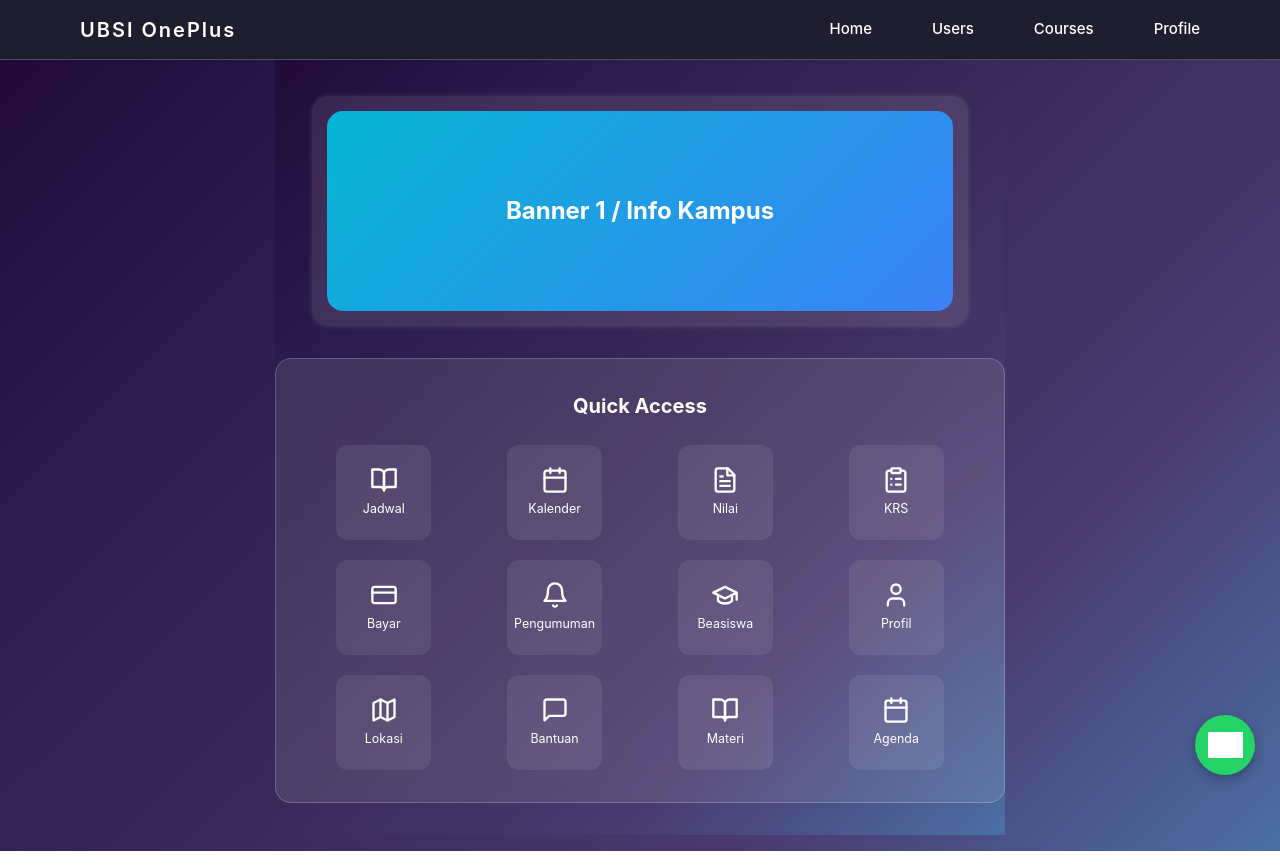
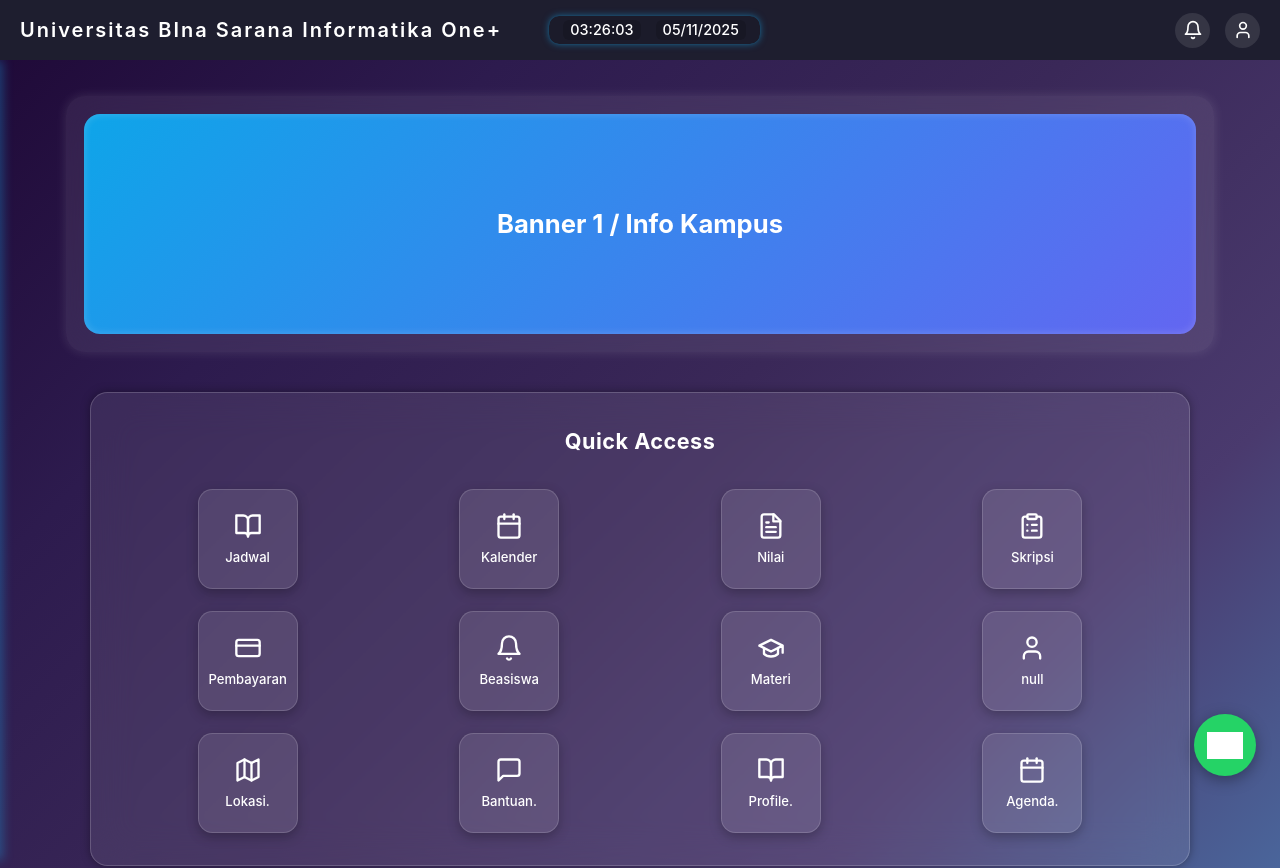
Before and after one commit to Nnatvron/Web-Kampus, a React (Vite) app: page /dashboard in a window 1280 px wide. Shown: the top 868 px of the page. Built offline with nearby package versions, Linux system fonts and the light colour scheme; sample sign-in values are in the browser's storage; grey boxes are pictures that could not be loaded.

Commit message:
initial commit......,......

```diff
--- a/src/components/Dashboard/Dashboard.css
+++ b/src/components/Dashboard/Dashboard.css
@@ -1,45 +1,25 @@
-/* Dashboard Page Styles */
+/* =========================================================
+   DASHBOARD PAGE — UI MODERN NEXACAMPUS TECHNOLOGY
+   ========================================================= */
 .dashboard-wrapper {
   min-height: 100vh;
-  background: linear-gradient(135deg, #1e0836 0%, #2d1b4e 25%, #3a2858 50%, #4a3a6e 75%, #4a6fa5 100%);
   padding-top: 80px;
+  width: 100%;
+  padding-bottom: 50px;
 }
 
-/* ========================= NAVBAR ========================= */
-.navbar {
-  background: rgba(255, 255, 255, 0.1);
-  backdrop-filter: blur(20px);
-  border-bottom: 1px solid rgba(255, 255, 255, 0.2);
-  position: sticky;
-  top: 0;
-  z-index: 100;
-}
-
-.navbar-container {
-  max-width: 1280px;
-  margin: 0 auto;
-  padding: 1rem 1.5rem;
-  display: flex;
-  justify-content: space-between;
-  align-items: center;
-}
-
-.brand-title {
-  color: white;
-  font-size: 1.5rem;
-  font-weight: 700;
-}
-
-/* ========================= SLIDER ========================= */
+/* =========================================================
+   SLIDER / BANNER
+   ========================================================= */
 .dashboard-slider-wrapper {
   overflow: hidden;
-  width: 90%;
-  margin: 0 auto 2rem auto;
-  border-radius: 1rem;
-  padding: 15px;
-  background: rgba(255, 255, 255, 0.1);
-  backdrop-filter: blur(20px);
-  box-shadow: 0 0 5px rgba(255,255,255,0.15);
+  width: 92%;
+  margin: 0 auto 2.3rem auto;
+  border-radius: 1.2rem;
+  padding: 18px;
+  background: rgba(255, 255, 255, 0.08);
+  backdrop-filter: blur(22px);
+  box-shadow: 0 0 12px rgba(255, 255, 255, 0.12);
 }
 
 .dashboard-slider {
@@ -51,128 +31,170 @@
 .slider-item {
   flex: 0 0 100%;
   min-width: 100%;
-  height: 200px;
-  background: linear-gradient(135deg, #06b6d4, #3b82f6);
+  height: 220px;
+  background: linear-gradient(135deg, #0ea5e9, #6366f1);
   display: flex;
   align-items: center;
   justify-content: center;
-  font-size: 1.5rem;
+  font-size: 1.6rem;
   color: white;
   font-weight: 700;
   border-radius: 1rem;
+  box-shadow: inset 0 0 8px rgba(255,255,255,0.18);
+  transition: 0.25s ease;
 }
 
-/* ========================= QUICK ACCESS ========================= */
+.slider-item:hover {
+  transform: scale(1.01);
+}
+
+/* =========================================================
+   QUICK ACCESS MENU
+   ========================================================= */
 .quick-access-container {
-  background: rgba(255, 255, 255, 0.1);
+  background: rgba(255, 255, 255, 0.08);
   backdrop-filter: blur(20px);
-  border-radius: 1rem;
+  border-radius: 1.1rem;
   max-width: 1100px;
   width: 100%;
-  padding: 2rem;
-  margin: 2rem auto;
-  border: 1px solid rgba(255,255,255,0.2);
+  padding: 2rem 2.3rem;
+  margin: 2.5rem auto;
+  border: 1px solid rgba(255,255,255,0.18);
+  box-shadow: 0 0 10px rgba(0,0,0,0.35);
 }
 
 .container-title {
   color: white;
   text-align: center;
-  font-size: 1.25rem;
+  font-size: 1.35rem;
   font-weight: 700;
-  margin-bottom: 1.5rem;
+  letter-spacing: 0.5px;
+  margin-bottom: 2rem;
 }
 
-/* GRID 12 ITEMS | DEFAULT: 4 kolom */
+/* GRID 12 ITEMS */
 .quick-access-grid {
   display: grid;
   grid-template-columns: repeat(4, 1fr);
-  gap: 20px;
+  gap: 22px;
   width: 100%;
   justify-items: center;
 }
 
 .quick-access-item {
-  width: 95px;
-  height: 95px;
-  background: rgba(255,255,255,0.08);
-  border-radius: 0.75rem;
+  width: 100px;
+  height: 100px;
+  background: rgba(255,255,255,0.10);
+  border-radius: 0.9rem;
   display: flex;
   flex-direction: column;
   justify-content: center;
   align-items: center;
-  transition: 0.3s;
+  transition: 0.25s ease;
   cursor: pointer;
+  box-shadow: 0 4px 12px rgba(0,0,0,0.25);
+  border: 1px solid rgba(255,255,255,0.15);
 }
 
 .quick-access-item:hover {
   background: rgba(255,255,255,0.18);
-  transform: translateY(-3px);
+  transform: translateY(-5px);
+  box-shadow: 0 6px 18px rgba(0,0,0,0.35);
 }
 
 .quick-access-icon svg {
   color: white;
-  margin-bottom: 6px;
+  margin-bottom: 8px;
+  transition: 0.2s;
+}
+
+.quick-access-item:hover svg {
+  transform: scale(1.18);
 }
 
 .quick-access-label {
   color: white;
-  font-size: 0.78rem;
+  font-size: 0.82rem;
+  font-weight: 500;
 }
 
-/* ========================= WHATSAPP BUTTON ========================= */
+/* =========================================================
+   WHATSAPP FLOATING BUTTON
+   ========================================================= */
 .wa-floating-btn {
   position: fixed;
-  right: 25px;
-  bottom: 25px;
-  width: 60px;
-  height: 60px;
+  right: 24px;
+  bottom: 24px;
+  width: 62px;
+  height: 62px;
   background: #25D366;
   border-radius: 50%;
   display: flex;
   justify-content: center;
   align-items: center;
   z-index: 999;
-  box-shadow: 0 4px 12px rgba(0,0,0,0.3);
+  box-shadow: 0 4px 15px rgba(0,0,0,0.35);
+  transition: 0.25s ease;
+}
+
+.wa-floating-btn:hover {
+  transform: scale(1.08);
 }
 
 .wa-icon {
-  width: 35px;
+  width: 36px;
   filter: brightness(0) invert(1);
 }
 
-/* ========================= TABLET ========================= */
+/* =========================================================
+   TABLET (≤1024px)
+   ========================================================= */
 @media (max-width: 1024px) {
   .quick-access-grid {
     grid-template-columns: repeat(4, 1fr);
   }
+
+  .quick-access-item {
+    width: 90px;
+    height: 90px;
+  }
 }
 
-/* ========================= MOBILE ========================= */
+/* =========================================================
+   MOBILE (≤768px)
+   ========================================================= */
 @media (max-width: 768px) {
   .quick-access-grid {
-    grid-template-columns: repeat(4, 1fr); /* 4 kolom × 3 baris */
+    gap: 18px;
   }
 
   .quick-access-item {
-    width: 80px;
-    height: 80px;
+    width: 85px;
+    height: 85px;
   }
 
   .slider-item {
-    height: 150px;
+    height: 170px;
+    font-size: 1.25rem;
   }
 }
 
-/* ========================= SMALL MOBILE ========================= */
+/* =========================================================
+   SMALL MOBILE (≤480px)
+   ========================================================= */
 @media (max-width: 480px) {
   .quick-access-item {
-    width: 70px;
-    height: 70px;
+    width: 74px;
+    height: 74px;
+  }
+
+  .quick-access-label {
+    font-size: 0.7rem;
   }
 
   .wa-floating-btn {
-    width: 50px;
-    height: 50px;
+    width: 52px;
+    height: 52px;
     right: 18px;
     bottom: 18px;
   }
@@ -180,4 +202,9 @@
   .wa-icon {
     width: 28px;
   }
+
+  .slider-item {
+    height: 150px;
+    font-size: 1.1rem;
+  }
 }
--- a/src/components/Dashboard/Dashboard.jsx
+++ b/src/components/Dashboard/Dashboard.jsx
@@ -5,7 +5,7 @@ import {
   User, BookOpen, Calendar, FileText, ClipboardList,
   CreditCard, Bell, GraduationCap, Map, MessageSquare
 } from 'lucide-react';
-import Loader from "../Loader/Loader"; // import loader
+import Loader from "../Loader/Loader";
 import './Dashboard.css';
 
 export default function Dashboard() {
@@ -14,11 +14,11 @@ export default function Dashboard() {
 
   const sliderRef = useRef(null);
   const [isHover, setIsHover] = useState(false);
-  const [loading, setLoading] = useState(true); // state loader
-  const [fadeOut, setFadeOut] = useState(false); // state untuk fade
-  const navigate = useNavigate(); // hook navigate
+  const [loading, setLoading] = useState(true);
+  const [fadeOut, setFadeOut] = useState(false);
+  const navigate = useNavigate();
 
-  // Loader effect dengan 3 detik + fade out
+  // Loader effect
   useEffect(() => {
     const timer = setTimeout(() => {
       setFadeOut(true);
@@ -75,18 +75,17 @@ export default function Dashboard() {
     { icon: <BookOpen size={28} />, label: 'Jadwal', path: '/jadwal' },
     { icon: <Calendar size={28} />, label: 'Kalender', path: '/kalender' },
     { icon: <FileText size={28} />, label: 'Nilai', path: '/nilai' },
-    { icon: <ClipboardList size={28} />, label: 'KRS', path: '/krs' },
-    { icon: <CreditCard size={28} />, label: 'Bayar', path: '/bayar' },
-    { icon: <Bell size={28} />, label: 'Pengumuman', path: '/pengumuman' },
-    { icon: <GraduationCap size={28} />, label: 'Beasiswa', path: '/beasiswa' },
-    { icon: <User size={28} />, label: 'Profil', path: '/profil' },
-    { icon: <Map size={28} />, label: 'Lokasi', path: '/lokasi' },
-    { icon: <MessageSquare size={28} />, label: 'Bantuan', path: '/bantuan' },
-    { icon: <BookOpen size={28} />, label: 'Materi', path: '/materi' },
-    { icon: <Calendar size={28} />, label: 'Agenda', path: '/agenda' },
+    { icon: <ClipboardList size={28} />, label: 'Skripsi', path: '/skripsi' },
+    { icon: <CreditCard size={28} />, label: 'Pembayaran', path: '/pembayaran' },
+    { icon: <Bell size={28} />, label: 'Beasiswa', path: '/beasiswa' },
+    { icon: <GraduationCap size={28} />, label: 'Materi', path: '/materi' },
+    { icon: <User size={28} />, label: 'null', path: '/null' },
+    { icon: <Map size={28} />, label: 'Lokasi.', path: '/lokasi' },
+    { icon: <MessageSquare size={28} />, label: 'Bantuan.', path: '/bantuan' },
+    { icon: <BookOpen size={28} />, label: 'Profile.', path: '/profile' },
+    { icon: <Calendar size={28} />, label: 'Agenda.', path: '/agenda' },
   ];
 
-  // Render loader jika loading true
   if (loading) return <Loader fadeOut={fadeOut} />;
 
   return (
@@ -116,9 +115,7 @@ export default function Dashboard() {
             <div
               className="quick-access-item"
               key={idx}
-              onClick={() => {
-                if (item.path) navigate(item.path);
-              }}
+              onClick={() => item.path && navigate(item.path)}
             >
               <div className="quick-access-icon">{item.icon}</div>
               <p className="quick-access-label">{item.label}</p>
--- a/src/components/Kalender/Kalender.css
+++ b/src/components/Kalender/Kalender.css
@@ -2,7 +2,6 @@
 .kalender-page-wrapper {
   min-height: 100vh;
   padding-top: 80px;
-  background: linear-gradient(135deg, #1e0836 0%, #2d1b4e 25%, #3a2858 50%, #4a3a6e 75%, #4a6fa5 100%);
   display: flex;
   justify-content: center;
   align-items: flex-start;
@@ -10,12 +9,11 @@
 
 /* Kontainer utama kalender */
 .kalender-wrapper {
-  max-width: 900px;
   width: 100%;
-  margin: 2rem;
+  margin: 1rem auto;
   background: rgba(255, 255, 255, 0.05);
   backdrop-filter: blur(15px);
-  border-radius: 1rem;
+  border-radius: 2rem;
   padding: 1.5rem;
   color: white;
   box-shadow: 0 0 15px rgba(255,255,255,0.05);
--- a/src/components/Navbar/Navbar.css
+++ b/src/components/Navbar/Navbar.css
@@ -1,4 +1,4 @@
-/* NAVBAR - COMMON */
+/* ========================= NAVBAR ========================= */
 .navbar {
   width: 100%;
   height: 60px;
@@ -17,55 +17,130 @@
 .nav-title {
   font-weight: 600;
   font-size: 20px;
-    margin-left: auto; /* push ke kanan */
-  /* optional: tambah padding kanan untuk geser */
-  padding-left: 60px; /* geser lebih ke kiri */
-      position: static;
-    transform: none;
-    letter-spacing: 2px; /* jarak antar huruf, ubah sesuai keinginan */
+  letter-spacing: 2px;
 }
 
-/* DESKTOP LINKS */
-.nav-links {
-  font-weight: 550;
+/* NAV DATETIME (FIX CENTER) */
+.nav-datetime {
   display: flex;
-  gap: 60px;
-  margin-left: auto; /* push ke kanan */
-  /* optional: tambah padding kanan untuk geser */
-  padding-right: 60px; /* geser lebih ke kiri */
+  flex-direction: row;
+  align-items: center;
+  justify-content: center;
+  gap: 15px;
+  margin-right: 23rem;
+  padding: 4px 14px;
+  line-height: 1;
+  border-radius: 10px;
+  background: rgba(0,0,0,0.1);
+  box-shadow: 0 0 7px rgba(24,184,255,0.5),
+              0 0 1px rgba(24,184,255,0.3);
+  color: white;
+  font-weight: 500;
+  font-size: 0.9rem;
 }
 
-/* DESKTOP LINKS - underline animasi */
-.nav-links a {
-  color: white;
-  text-decoration: none;
-  font-size: 15px;
-  position: relative;
-  padding: 5px 0;
-  transition: color 0.3s;
+.nav-datetime .time,
+.nav-datetime .date {
+  display: flex;
+  align-items: center;
+  justify-content: center;
+  padding: 3px 7px;
+  line-height: 1;
+  border-radius: 6px;
+  background: rgba(0,0,0,0.15);
 }
 
-/* garis bawah animasi */
-.nav-links a::after {
-  content: "";
-  position: absolute;
-  left: 0;
-  bottom: 0;
-  width: 0%;
-  height: 2px;
-  background-color: #18b8ff;
-  transition: width 0.3s ease;
+/* NAV ICONS */
+.nav-icons {
+  display: flex;
+  gap: 15px;
+  align-items: center;
 }
 
-.nav-links a:hover {
-  color: #18b8ff;
+.nav-icon {
+  width: 35px;
+  height: 35px;
+  background: rgba(255,255,255,0.1);
+  border-radius: 50%;
+  display: flex;
+  justify-content: center;
+  align-items: center;
+  cursor: pointer;
+  position: relative;
+  transition: 0.3s;
 }
 
-.nav-links a:hover::after {
-  width: 100%;
+.nav-icon:hover {
+  background: rgba(255,255,255,0.2);
 }
 
-/* BURGER (Mobile only) */
+/* PROFILE DROPDOWN */
+.profile-dropdown {
+  position: absolute;
+  top: 45px;
+  right: 0;
+  background: #2a2a3c;
+  border-radius: 0.5rem;
+  display: flex;
+  flex-direction: column;
+  overflow: hidden;
+  min-width: 140px;
+  box-shadow: 0 5px 15px rgba(0,0,0,0.3);
+  z-index: 1000;
+}
+
+.profile-dropdown button {
+  display: flex;
+  align-items: center;
+  gap: 8px;
+  padding: 8px 12px;
+  background: none;
+  border: none;
+  color: white;
+  font-size: 14px;
+  cursor: pointer;
+  transition: 0.2s;
+}
+
+.profile-dropdown button:hover {
+  background: rgba(255,255,255,0.1);
+}
+
+/* NOTIF DROPDOWN */
+.notif-dropdown {
+  position: absolute;
+  top: 45px;
+  right: 0;
+  background: #2a2a3c;
+  border: 1px solid rgba(255,255,255,0.2);
+  border-radius: 0.5rem;
+  min-width: 200px;
+  max-height: 250px;
+  overflow-y: auto;
+  z-index: 1000;
+  padding: 5px 0;
+}
+
+.notif-item {
+  padding: 10px 12px;
+  color: white;
+  font-size: 14px;
+  border-bottom: 1px solid rgba(255,255,255,0.1);
+}
+
+.notif-item:last-child { border-bottom: none; }
+
+.notif-empty {
+  display: flex;
+  justify-content: center;
+  align-items: center;
+  padding: 20px;
+  font-size: 14px;
+  color: rgba(255,255,255,0.5);
+  text-align: center;
+}
+
+/* ========================= BURGER MOBILE ========================= */
 .burger {
   width: 25px;
   display: none;
@@ -81,40 +156,38 @@
   transition: 0.3s;
 }
 
-/* Burger animation */
 .burger .line.open:nth-child(1) {
   transform: translateY(8px) rotate(45deg);
 }
-
 .burger .line.open:nth-child(2) {
   opacity: 0;
 }
-
 .burger .line.open:nth-child(3) {
   transform: translateY(-8px) rotate(-45deg);
 }
 
-/* MOBILE MENU — slide from LEFT */
+/* ========================= MOBILE MENU (FIXED) ========================= */
 .mobile-menu {
-  display: none;
+  display: flex;                /* ← FIX PENTING */
   flex-direction: column;
-  justify-content: space-between; /* profile di bawah */
+  justify-content: flex-start;
   background: #141421;
   width: 220px;
   height: 100vh;
   position: fixed;
   top: 60px;
-  left: -220px;        /* start dari kiri */
+  left: -220px;                 /* sembunyi */
   padding: 20px;
-  transition: 0.3s ease;
+  transition: left 0.35s ease;  /* animasi smooth */
   z-index: 900;
+  border-right: 2px solid rgba(24,184,255,0.4); /* border glow */
+  box-shadow: 3px 0 10px rgba(24,184,255,0.3);
 }
 
 .mobile-menu.show {
-  left: 0;             /* slide in dari kiri */
+  left: 0;                      /* geser masuk */
 }
 
-/* MAIN LINK ITEMS */
 .mobile-links {
   display: flex;
   flex-direction: column;
@@ -123,65 +196,83 @@
 
 .mobile-links a {
   color: white;
+  font-size: 18px;
   text-decoration: none;
-  font-size: 18px;
 }
 
 .mobile-links a:hover {
   color: #18b8ff;
 }
 
-/* PROFILE LINK DI BAWAH — sedikit naik supaya terlihat */
-.mobile-profile {
+.mobile-icons {
   display: flex;
-  flex-direction: column;
-  margin-bottom: 45px; /* bisa disesuaikan */
+  gap: 15px;
+  margin-top: 1rem;
 }
 
-.mobile-profile a {
-  color: white;
-  text-decoration: none;
-  font-size: 18px;
+.mobile-icon {
+  width: 35px;
+  height: 35px;
+  background: rgba(255,255,255,0.1);
+  border-radius: 50%;
+  display: flex;
+  justify-content: center;
+  align-items: center;
+  cursor: pointer;
+}
+
+.mobile-icon:hover {
+  background: rgba(255,255,255,0.2);
+}
+
+.mobile-item {
   display: flex;
   align-items: center;
+  gap: 12px;
+  padding: 12px 5px;
+  font-size: 17px;
+  color: white;
+  cursor: pointer;
+  border-radius: 6px;
 }
 
-.mobile-profile a svg {
-  margin-right: 10px;
+.mobile-item:hover {
+  background: rgba(255,255,255,0.15);
 }
 
-.mobile-profile a:hover {
-  color: #18b8ff;
+.mobile-item span {
+  font-size: 16px;
 }
 
-/* RESPONSIVE */
-@media (max-width: 768px) {
-  /* HIDE DESKTOP LINKS, SHOW BURGER */
-  .nav-links {
-    display: none;
-  }
 
-  .burger {
-    display: flex;
-  }
-
-  .mobile-menu {
-    display: flex;
-  }
-
-  /* TITLE DI TENGAH VERTIKAL DAN HORIZONTAL */
-  .navbar .nav-title {
-    position: absolute;
-    top: 50%;                  /* tengah vertikal */
-    left: 50%;                 /* tengah horizontal */
-    transform: translate(-50%, -50%);
+/* ========================= RESPONSIVE TABLET ========================= */
+@media (max-width: 1024px) {
+  .navbar { padding: 0 15px; }
+  .nav-title { font-size: 16px; }
+  .nav-datetime {
+    font-size: 0.85rem;
+    padding: 4px 12px;
   }
 }
 
-@media (min-width: 769px) {
-  /* DESKTOP: TITLE DI KIRI, LINK DI KANAN */
-  .navbar .nav-title {
-    position: center;
-    transform: none;
+/* ========================= RESPONSIVE MOBILE ========================= */
+@media (max-width: 768px) {
+  .nav-datetime { display: none; }
+  .nav-title {
+    position: absolute;
+    top: 50%;
+    left: 50%;
+    transform: translate(-50%, -50%);
   }
+  .burger { display: flex; }
+  .mobile-menu { width: 200px; padding: 15px; }
+  .mobile-links a { font-size: 16px; }
 }
+
+/* ========================= SMALL MOBILE ========================= */
+@media (max-width: 480px) {
+  .mobile-menu { width: 180px; padding: 12px; }
+  .profile-dropdown, .notif-dropdown { min-width: 120px; }
+  .mobile-links a { font-size: 14px; }
+  .nav-title { font-size: 13px; }
+}
--- a/src/components/Navbar/Navbar.jsx
+++ b/src/components/Navbar/Navbar.jsx
@@ -1,48 +1,144 @@
-import { useState } from "react";
+import { useState, useRef, useEffect } from "react";
+import { useNavigate } from "react-router-dom";
+import { User, Bell, Settings, LogOut } from "lucide-react";
 import "./Navbar.css";
-import { Link } from "react-router-dom";
-import { User } from "lucide-react";
 
 export default function Navbar() {
-  const [open, setOpen] = useState(false);
+  const [open, setOpen] = useState(false); // mobile sidebar
+  const [profileOpen, setProfileOpen] = useState(false);
+  const [notifOpen, setNotifOpen] = useState(false);
+
+  const profileRef = useRef(null);
+  const notifRef = useRef(null);
+  const navigate = useNavigate();
+
+  // Realtime clock
+  const [currentTime, setCurrentTime] = useState(new Date());
+  useEffect(() => {
+    const timer = setInterval(() => setCurrentTime(new Date()), 1000);
+    return () => clearInterval(timer);
+  }, []);
+
+  const pad = (n) => (n < 10 ? "0" + n : n);
+  const formatTime = (d) =>
+    `${pad(d.getHours())}:${pad(d.getMinutes())}:${pad(d.getSeconds())}`;
+  const formatDate = (d) =>
+    `${pad(d.getDate())}/${pad(d.getMonth() + 1)}/${d.getFullYear()}`;
+
+  // notif dummy
+  const [notifications] = useState([]);
+
+  // close dropdown when clicking outside
+  useEffect(() => {
+    const handleClick = (e) => {
+      if (profileRef.current && !profileRef.current.contains(e.target))
+        setProfileOpen(false);
+      if (notifRef.current && !notifRef.current.contains(e.target))
+        setNotifOpen(false);
+    };
+    document.addEventListener("mousedown", handleClick);
+    return () => document.removeEventListener("mousedown", handleClick);
+  }, []);
+
+  const handleLogout = () => {
+    localStorage.removeItem("authUser");
+    localStorage.removeItem("authToken");
+    navigate("/login");
+  };
 
   return (
     <>
-      {/* TOP NAV */}
+      {/* NAVBAR */}
       <nav className="navbar">
+        {/* Burger */}
         <div className="burger" onClick={() => setOpen(!open)}>
           <div className={`line ${open ? "open" : ""}`}></div>
           <div className={`line ${open ? "open" : ""}`}></div>
           <div className={`line ${open ? "open" : ""}`}></div>
         </div>
 
-        <div className="nav-title-container">
-          <span className="nav-title">UBSI OnePlus</span>
+        {/* Title */}
+        <div className="nav-title">Universitas BIna Sarana Informatika One+</div>
+
+        {/* Datetime */}
+        <div className="nav-datetime">
+          <span className="time">{formatTime(currentTime)}</span>
+          <span className="date">{formatDate(currentTime)}</span>
         </div>
 
-        {/* Desktop Menu */}
-        <div className="nav-links">
-          <Link to="/dashboard">Home</Link>
-          <Link to="/dashboard/users">Users</Link>
-          <Link to="/dashboard/courses">Courses</Link>
-          <Link to="/dashboard/profile">Profile</Link>
+        {/* Icons Kanan */}
+        <div className="nav-icons">
+          {/* Notif */}
+          <div
+            className="nav-icon notif-icon"
+            onClick={() => setNotifOpen(!notifOpen)}
+            ref={notifRef}
+          >
+            <Bell size={20} />
+
+            {notifOpen && (
+              <div className="notif-dropdown">
+                {notifications.length > 0 ? (
+                  notifications.map((n, i) => (
+                    <div className="notif-item" key={i}>
+                      {n}
+                    </div>
+                  ))
+                ) : (
+                  <div className="notif-empty">belum ada pesan saat ini</div>
+                )}
+              </div>
+            )}
+          </div>
+
+          {/* Profile */}
+          <div
+            className="nav-icon profile-icon"
+            onClick={() => setProfileOpen(!profileOpen)}
+            ref={profileRef}
+          >
+            <User size={20} />
+
+            {profileOpen && (
+              <div className="profile-dropdown">
+                <button onClick={() => navigate("/dashboard/profile")}>
+                  <User size={16} /> Edit Profile
+                </button>
+                <button onClick={() => navigate("/dashboard/settings")}>
+                  <Settings size={16} /> Settings
+                </button>
+                <button onClick={handleLogout}>
+                  <LogOut size={16} /> Logout
+                </button>
+              </div>
+            )}
+          </div>
         </div>
       </nav>
 
-      {/* Mobile Sidebar */}
+      {/* ================= MOBILE SIDEBAR ================= */}
       <div className={`mobile-menu ${open ? "show" : ""}`}>
         <div className="mobile-links">
-          <Link to="/dashboard" onClick={() => setOpen(false)}>Home</Link>
-          <Link to="/dashboard/users" onClick={() => setOpen(false)}>Users</Link>
-          <Link to="/dashboard/courses" onClick={() => setOpen(false)}>Courses</Link>
-        </div>
 
-        {/* PROFILE di bawah */}
-        <div className="mobile-profile">
-          <Link to="/dashboard/profile" onClick={() => setOpen(false)}>
-            <User size={20} style={{ marginRight: "10px" }} />
-            Profile
-          </Link>
+          {/* PROFILE */}
+          <div
+            className="mobile-item"
+            onClick={() => navigate("/dashboard/profile")}
+          >
+            <User size={20} />
+            <span>Profile</span>
+          </div>
+
+          {/* SETTINGS */}
+          <div
+            className="mobile-item"
+            onClick={() => navigate("/dashboard/settings")}
+            style={{ marginTop: "auto" }} // paling bawah
+          >
+            <Settings size={20} />
+            <span>Settings</span>
+          </div>
+
         </div>
       </div>
     </>
--- a/src/components/ProtectedRoute.css
+++ b/src/components/ProtectedRoute.css
@@ -5,7 +5,6 @@
   flex-direction: column;
   align-items: center;
   justify-content: center;
-  background: linear-gradient(135deg, #1e0836 0%, #4a6fa5 100%);
   color: white;
   font-family: sans-serif;
 }
```
Also changed, not shown: src/components/ProtectedRoute.jsx (+4 -6 lines), src/context/AuthContext.jsx (+12 -43 lines).
